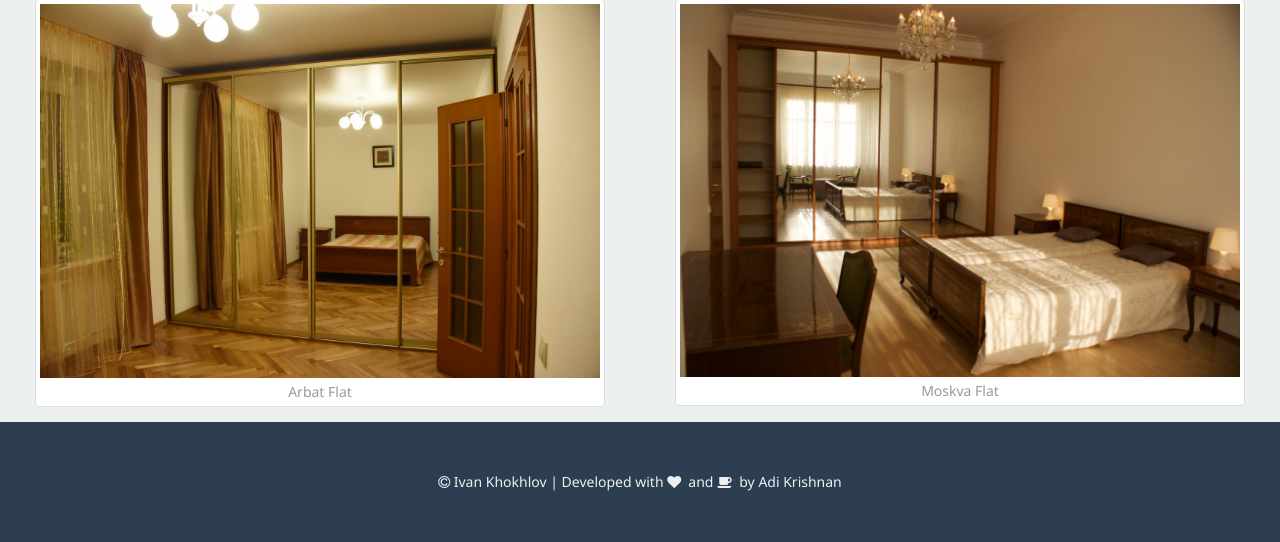
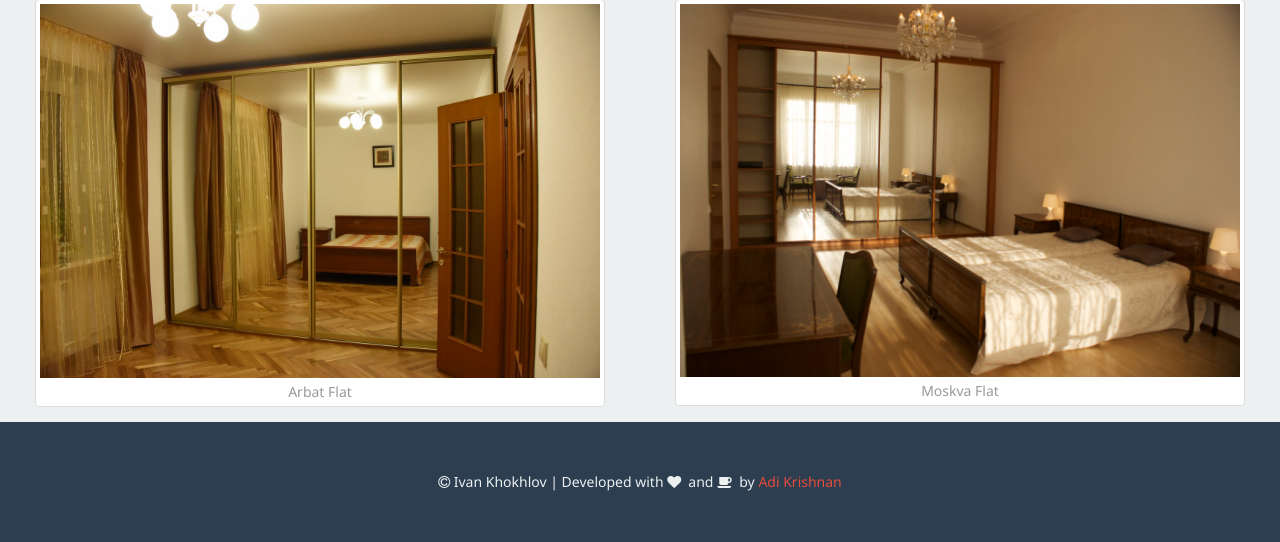
Before and after one commit to cash2one/la_casa, a Django app: template naracottage/templates/naracottage_en.html in a window 1280 px wide. Shown: the part 2868-3410 px from the top of the page. Run offline with Django 3.2, Linux system fonts and the light colour scheme; the template is opened without the code that fills it: most values are stand-ins (such as "Sample title", 1, 10 or a date in 2020); grey boxes marked "Sample" are stand-in pictures; parts of the project's set-up code (start-up, migrations or seed data) failed here and were passed over.

Commit message:
fixed naracottage css

```diff
--- a/static/css/naracottage/home.css
+++ b/static/css/naracottage/home.css
@@ -26,7 +26,12 @@ html {
     padding-top: 50px;
     padding-bottom: 50px;
 }
-#footer>div>a, #footer>div>a:hover, #footer>div>a:focus, #footer>div>a:link {
+#footer>div>a, #footer>div>a:link {
+    color: #E74C3C;
+    text-decoration: none;
+    cursor: pointer;
+}
+#footer>div>a:hover, #footer>div>a:focus {
     color: #ECF0F1;
     text-decoration: none;
     cursor: pointer;
--- a/static/css/naracottage/nav.css
+++ b/static/css/naracottage/nav.css
@@ -16,6 +16,7 @@
     border: none;
 }
 .uk-navbar-nav>li>a {
+    color: #2C3E50;
     font-family: 'Noto Sans', sans-serif;
     border: none;
 }
```
